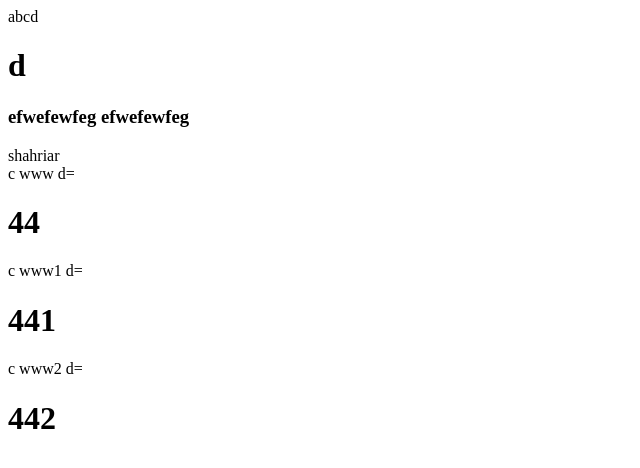
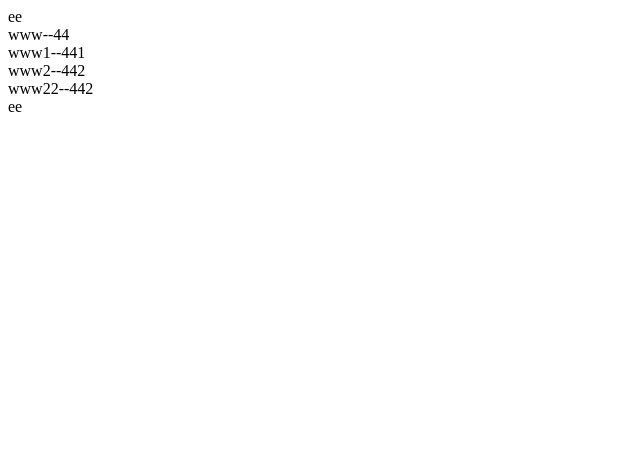
Before and after one commit to shahriarKabir44/sk.js, a plain HTML site: page index.html in a window 1280 px wide. Shown: the whole page, without its empty margins (0-640 px from the left). Drawn offline with Linux system fonts and the light colour scheme.

Commit message:
fixed loops

```diff
--- a/app.js
+++ b/app.js
@@ -3,7 +3,7 @@ var bodyEl = document.getElementsByTagName("body")[0];
  *
  * @param {Node} node
  * @param {string} prop
- * @returns {boolean}
+ * @returns {boolean|string}
  */
 function findAttr(node, prop) {
     for (let n in node.attributes) {
@@ -12,6 +12,13 @@ function findAttr(node, prop) {
     }
     return false;
 }
+function deleteAttribute(node, prop) {
+    for (let n in node.attributes) {
+        if (node.attributes[n].name == prop)
+            delete node.attributes[n]
+    }
+}
+var positionTracker = new Map()
 
 /**
  *
@@ -31,12 +38,15 @@ findNodesWithAttr(bodyEl, appRoot, 'sk-app');
 
 var scope = {};
 scope.myVar = "shahriar";
-scope.name = "efwefewfeg";
+scope.name = { value: "shahriarKabir" };
 scope.datas = [
     { name: "www", "roll": 44 },
     { name: "www1", "roll": 441 },
-    { name: "www2", "roll": 442 }
+    { name: "www2", "roll": 442 },
+    { name: "www22", "roll": 442 }
+
 ]
+scope.nums = [1, 2, 3]
 /**
  *
  * @param {Node} root
@@ -44,6 +54,7 @@ scope.datas = [
 function renderValue(root = appRoot[0], iteratorName = null, iteratorObject = null) {
     if (findAttr(root, 'sk-loop')) {
         var prop = findAttr(root, 'sk-loop');
+
         renderLoop(root, prop)
         return
     }
@@ -62,6 +73,77 @@ function renderValue(root = appRoot[0], iteratorName = null, iteratorObject = nu
 
 }
 
+/**
+ *
+ * @param {Node} currentNode
+ * @param {object} context
+ */
+function processDOMs(currentNode, context) {
+    console.log(context)
+    if (currentNode.nodeType == 3) {
+        currentNode.textContent = extractInterpolation(currentNode.textContent, context)
+    }
+    else {
+        for (let n = 0; n < currentNode.childNodes.length; n++) {
+            if (currentNode.childNodes[n].nodeType == 3) {
+                currentNode.textContent = extractInterpolation(currentNode.textContent, context)
+            }
+            else {
+                var tempNode = currentNode.childNodes[n]
+                if (findAttr(tempNode, 'sk-loop')) {
+                    renderRepeat(tempNode, context, n)
+                }
+                else {
+                    processDOMs(tempNode, context)
+                }
+            }
+        }
+    }
+}
+
+
+/**
+ *
+ * @param {Node} root
+ */
+function renderRepeat(root, context, childIndex) {
+    var prop = findAttr(root, 'sk-loop') + ''
+    var [iterator, dataSource] = prop.split(',')
+    if (!positionTracker.get(dataSource)) positionTracker.set(dataSource, [])
+    var positionDetails = {
+        targetNode: root,
+        targetNodeIndex: childIndex,
+        parent: root.parentElement
+    }
+    positionTracker.set(dataSource, [...positionTracker.get(dataSource), positionDetails])
+    var dataArray = context[dataSource]
+    var loopCount = dataArray.length
+    var parentNode = root.parentElement;
+    deleteAttribute(root, 'sk-loop')
+    var siblingList = []
+    for (let n = 0; n < parentNode.childNodes.length; n++) {
+        if (n == childIndex) {
+            for (let k = 0; k < loopCount; k++) {
+                let newNode = (copyNode(root))
+                let currentContext = {
+                    indexNumber: k,
+                    iteratorName: iterator,
+                    iteratorValue: dataArray[k]
+                }
+                if (!context.localContexts) context.localContexts = []
+                processDOMs(newNode, { ...context, localContexts: currentContext })
+                siblingList.push(newNode)
+            }
+        }
+        else siblingList.push(parentNode.childNodes[n])
+    }
+    parentNode.innerHTML = ''
+    for (let n of siblingList) {
+        parentNode.appendChild(n)
+    }
+
+}
+renderRepeat(gtl('targ').childNodes[1], scope, 1)
 
 /**
  *
@@ -97,7 +179,29 @@ function copyNode(node) {
     newNode.innerHTML = node.innerHTML
     return newNode
 }
-
+/**
+ *
+ * @param {Object} context
+ * @param {string} prop
+ */
+function findData(context, prop) {
+    var splitProp = prop.split('.')
+    var property = context
+    if (!property[splitProp[0]]) {
+        if (context.localContexts.iteratorName == splitProp[0]) {
+            let currentContext = context.localContexts.iteratorValue
+            for (let n = 1; n < splitProp.length; n++) {
+                currentContext = currentContext[splitProp[n]]
+            }
+            return currentContext
+        }
+    }
+    for (let n of splitProp) {
+        property = property[n]
+    }
+    return property
+}
+//replaces placeholders with values
 /**
  *
  * @param {string} s
@@ -108,7 +212,7 @@ function extractInterpolation(s, scope, iteratorName = null, iteratorObject = nu
     var end1 = -1;
     var end2 = -1;
     var res = "";
-    var tempst = "";
+    var finalInnerString = "";
 
     var isPropSelecting = 0;
     var tempProp = '';
@@ -124,26 +228,13 @@ function extractInterpolation(s, scope, iteratorName = null, iteratorObject = nu
             if (end1 == -1) end1 = n;
             else if (n && end1 == n - 1) {
                 end2 = n;
-                console.log(tempProp);
+
                 var data = null
-                var tempPropSplit = tempProp.split('.')
-                var property
-                if (tempPropSplit[0] == iteratorName) {
-                    property = iteratorObject
-                    for (let n = 1; n < tempPropSplit.length; n++) {
-                        property = property[tempPropSplit[n]]
-                    }
-                }
-                else {
-                    property = scope
-                    for (let n = 0; n < tempPropSplit.length; n++) {
-                        property = property[tempPropSplit[n]]
-                    }
-                }
 
-                data = property
+                data = findData(scope, tempProp)
                 if (data) {
-                    tempst += data
+                    finalInnerString += (data)
+                    console.log(tempProp, data);
                 }
                 isPropSelecting = 0
                 tempProp = ""
@@ -158,12 +249,12 @@ function extractInterpolation(s, scope, iteratorName = null, iteratorObject = nu
         }
         else {
             if (isPropSelecting) tempProp += s[n]
-            else tempst += s[n];
+            else finalInnerString += s[n];
         }
 
 
     }
-    return tempst
+    return finalInnerString
 }
 
-renderValue()
+//renderValue()
--- a/index.html
+++ b/index.html
@@ -9,25 +9,12 @@
 </head>
 
 <body id="root">
-    <div sk-app="myApp">
-        <div id="abcd" class="a b c" custom-prop="abcd">
-            abcd
-
-            <p>
-            <h1>d</h1>
-            </p>
-            <h3>
-                {{name}} {{name}}
-            </h3>
-            {{myVar}}
+    <div sk-app="myApp" id="targ">
+        ee
+        <div sk-loop="data,datas">
+            {{data.name}}--{{data.roll}}
         </div>
-
-        <div sk-loop="data,datas">
-            c {{data.name}} d= <h1>
-                {{data.roll}}
-            </h1>
-        </div>
-
+        ee
     </div>
 </body>
 <script src="./app.js">
```
